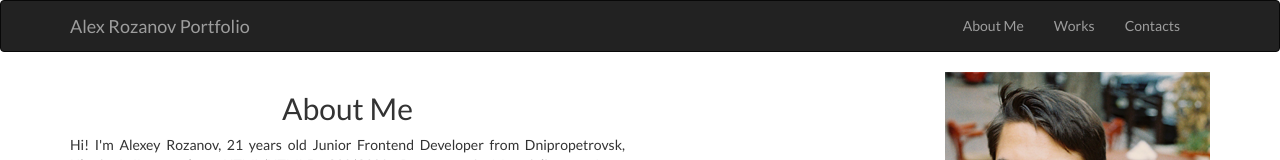
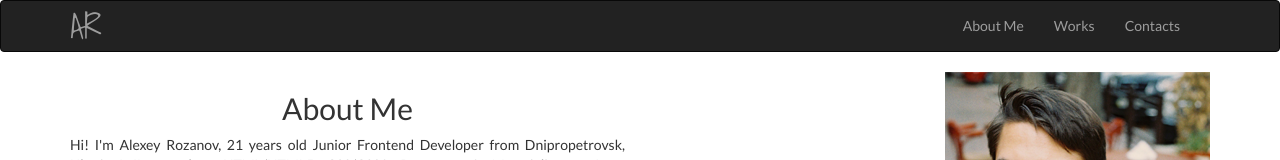
Before and after one commit to amozgov/rozanovz.github.io, a plain HTML site: page index.html in a window 1280 px wide. Shown: the top 160 px of the page. Drawn offline with nearby package versions, Linux system fonts and the light colour scheme.

Commit message:
minor improvments

```diff
--- a/css/style.css
+++ b/css/style.css
@@ -3,6 +3,10 @@ body{
 }
 h2{
     text-align: center;
+}
+.portfolio-logo{
+  font-family: 'Shadows Into Light', cursive;
+  font-size:2.5em;
 }
 .navbar .container .navbar-nav{
     float:right;
--- a/index.html
+++ b/index.html
@@ -8,6 +8,7 @@
     <title>Alex Rozanov Portfolio</title>
 
     <!-- Bootstrap -->
+    <link href='http://fonts.googleapis.com/css?family=Shadows+Into+Light' rel='stylesheet' type='text/css'>
     <link href='http://fonts.googleapis.com/css?family=Lato' rel='stylesheet' type='text/css'>
     <link href="css/bootstrap.css" rel="stylesheet">
     <link href="css/font-awesome.css" rel="stylesheet">
@@ -31,7 +32,7 @@
                        <span class="icon-bar"></span>
                        <span class="icon-bar"></span>
                    </button>
-                   <a href="#" class="navbar-brand">Alex Rozanov Portfolio</a>
+                   <a href="#" class="navbar-brand portfolio-logo">AR</a>
                </div>
                <div class="collapse navbar-collapse" id="responsive-menu">
                    <ul class="nav navbar-nav">
```
